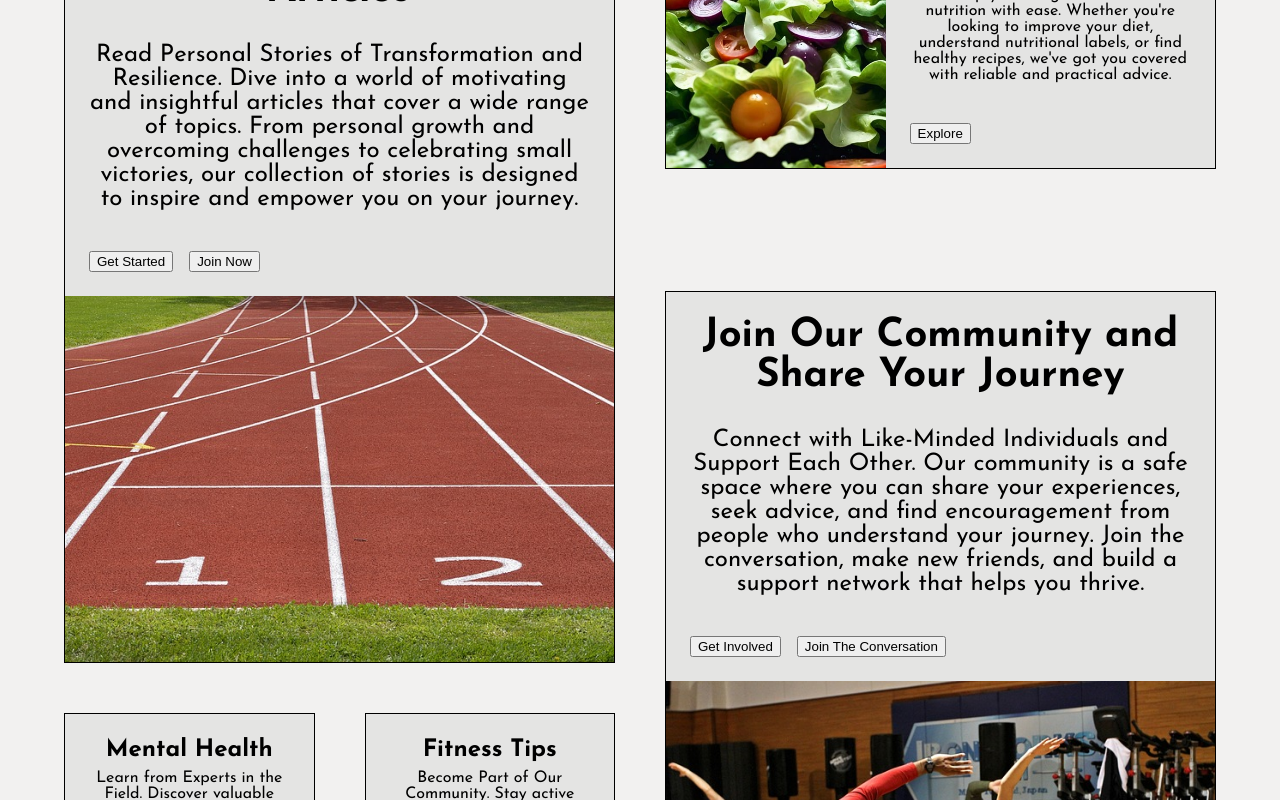
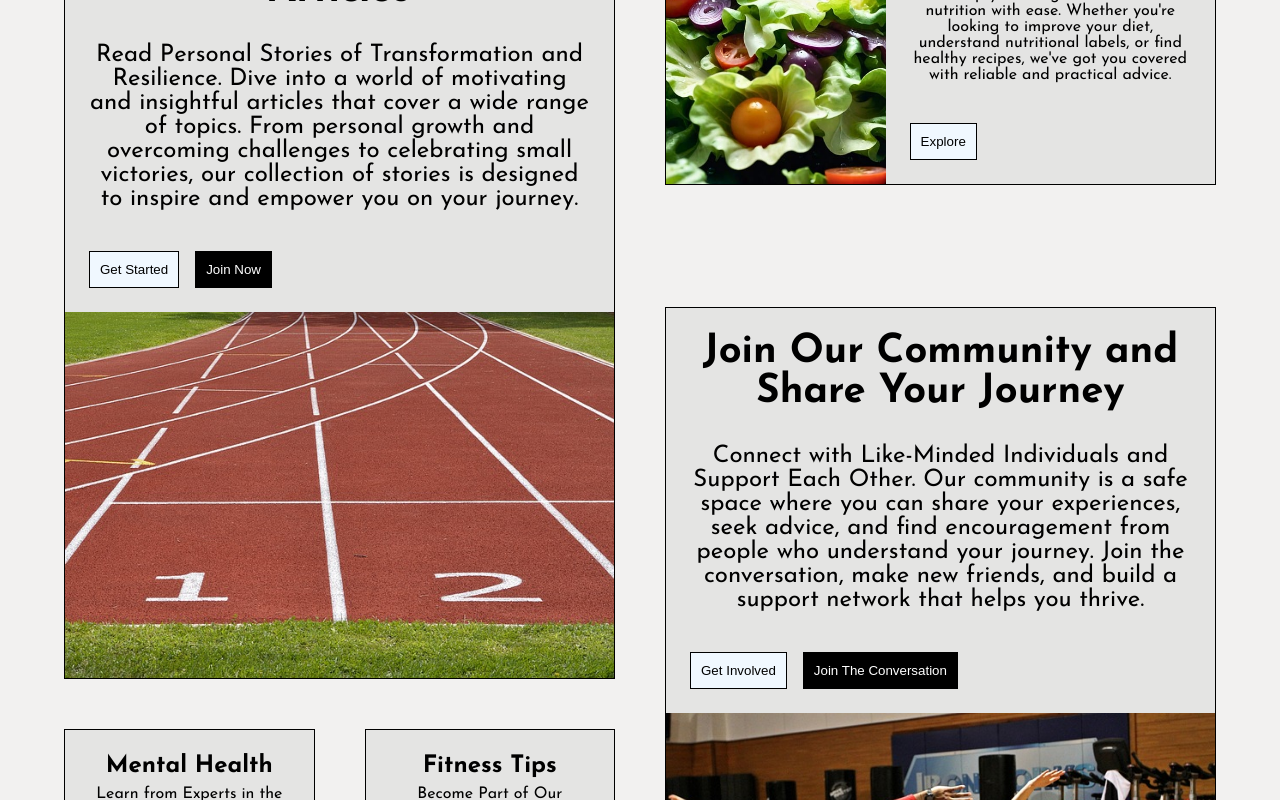
Before and after one commit to mertcancaglayan/react-health-website, a React (Create React App) app: page / in a window 1280 px wide. Shown: the part 2480-3280 px from the top of the page. Built offline with nearby package versions, Linux system fonts and the light colour scheme.

Commit message:
add btn style

```diff
--- a/src/components/howitworks/HowItWorks.css
+++ b/src/components/howitworks/HowItWorks.css
@@ -18,3 +18,29 @@
 		grid-gap: 20px;
 	}
 }
+
+.btn {
+	border: 1px solid black;
+	padding: 10px;
+	cursor: pointer;
+	transition: 0.3s ease-in-out;
+}
+
+.btn.btn-first {
+	background: aliceblue;
+}
+
+.btn.btn-first:hover {
+	background: black;
+	color: white;
+}
+
+.btn.btn-second {
+	background: black;
+	color: white;
+}
+
+.btn.btn-second:hover {
+	color: black;
+	background: aliceblue;
+}
--- a/src/components/howitworks/LargeCard.jsx
+++ b/src/components/howitworks/LargeCard.jsx
@@ -1,5 +1,5 @@
 import React, { Fragment } from "react";
-import "./LargeCard.css"
+import "./LargeCard.css";
 
 function LargeCard({ data }) {
 	return (
@@ -14,8 +14,8 @@ function LargeCard({ data }) {
 								<p className="description">{item.description}</p>
 							</div>
 							<div className="buttonContainer">
-								<button>{item.buttons.first}</button>
-								<button>{item.buttons.second}</button>
+								<button className="btn btn-first">{item.buttons.first}</button>
+								<button className="btn btn-second">{item.buttons.second}</button>
 							</div>
 						</div>
 						<div className="imgContainer">
--- a/src/components/howitworks/MediumCard.jsx
+++ b/src/components/howitworks/MediumCard.jsx
@@ -16,7 +16,7 @@ function MediumCard({ data }) {
 								<p className="description">{item.description}</p>
 							</div>
 							<div className="buttonContainer">
-								<button>{item.buttons.first}</button>
+								<button className="btn btn-first">{item.buttons.first}</button>
 							</div>
 						</div>
 					</div>
--- a/src/components/howitworks/SmallCard.jsx
+++ b/src/components/howitworks/SmallCard.jsx
@@ -14,7 +14,7 @@ function SmallCard({ data }) {
 								<p className="description">{item.description}</p>
 							</div>
 							<div className="buttonContainer">
-								<button>{item.buttons.first}</button>
+								<button className="btn btn-first">{`${item.buttons.first} >`}</button>
 							</div>
 						</div>
 					</div>
```
